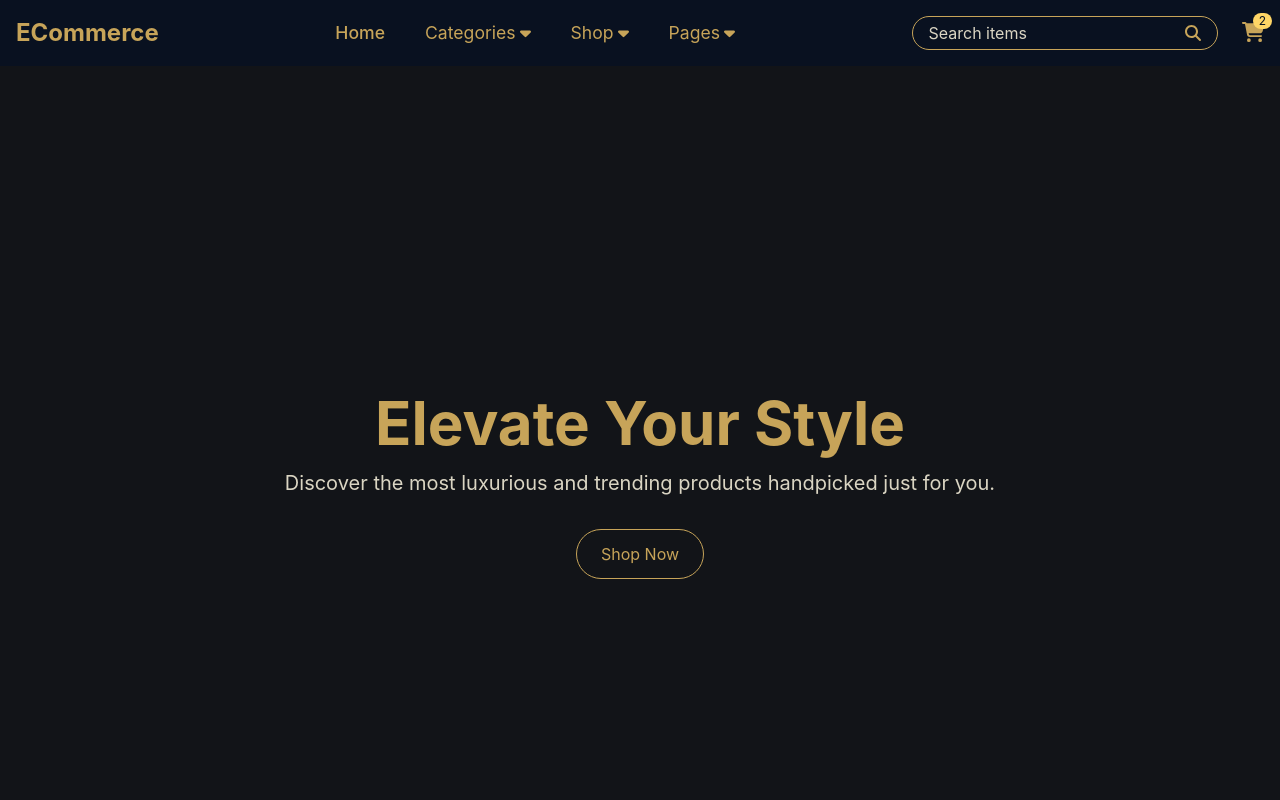
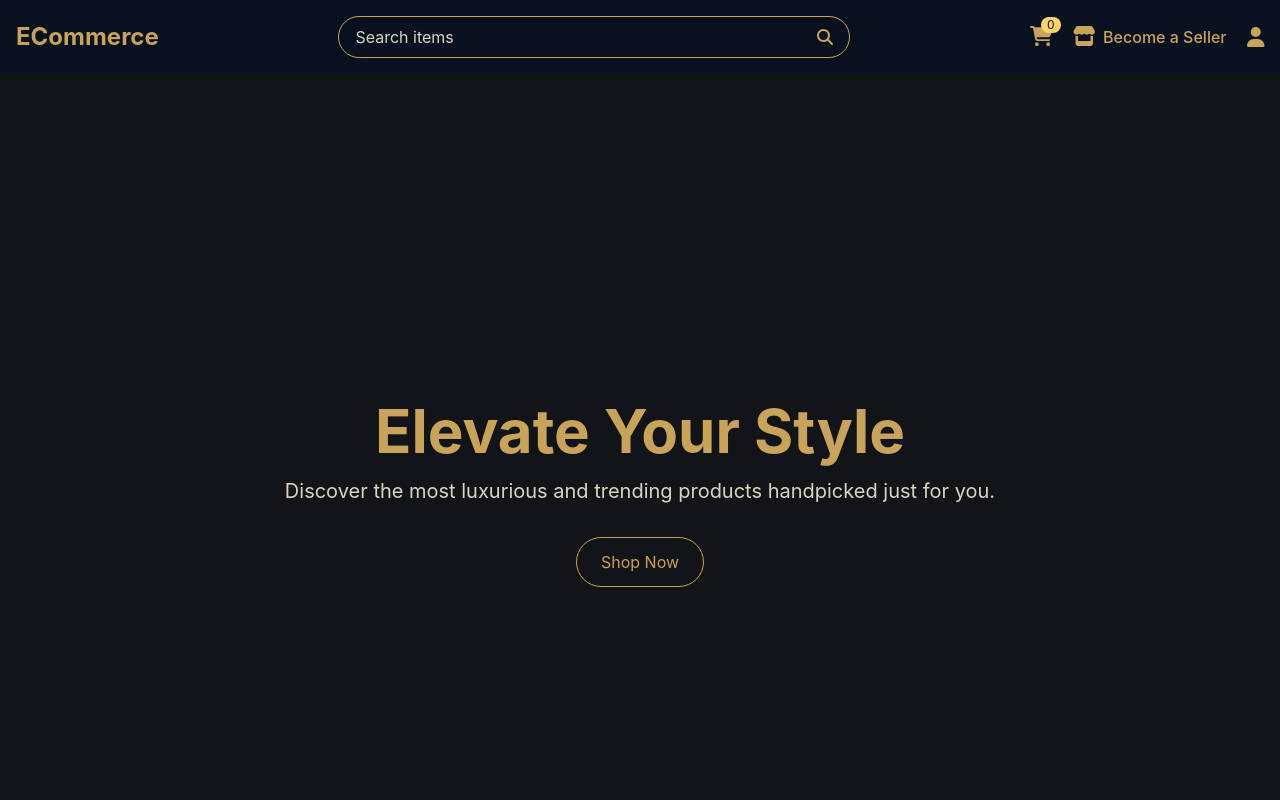
Before and after one commit to prince-sunsara/ECommerce-Frontend, a React (Vite) app: page / in a window 1280 px wide. Shown: the top 800 px of the page. Built offline with nearby package versions, Linux system fonts and the light colour scheme.

Commit message:
Style(navbar): Navbar version 2

```diff
--- a/src/layouts/Navbar.jsx
+++ b/src/layouts/Navbar.jsx
@@ -1,186 +1,174 @@
-import { useState } from "react";
+import { useEffect, useState } from "react";
 import { Link } from "react-router-dom";
 import { FontAwesomeIcon } from "@fortawesome/react-fontawesome";
 import {
-  faCaretDown,
   faCartShopping,
   faSearch,
   faUser,
-  faBars,
   faXmark,
+  faStore,
 } from "@fortawesome/free-solid-svg-icons";
 
 const Navbar = () => {
-  const [openMenu, setOpenMenu] = useState(null);
-  const [mobileMenuOpen, setMobileMenuOpen] = useState(false);
+  const [userDrawerOpen, setUserDrawerOpen] = useState(false);
+  const [isLoggedIn, setIsLoggedIn] = useState(true); // simulate login
 
-  const menus = {
-    Categories: [
-      "Shoes",
-      "Clothing",
-      "Electronics",
-      "Home & Kitchen",
-      "Beauty & Personal Care",
-      "Books",
-      "Mobile Phones",
-      "Laptops & Computers",
-      "Watches",
-      "Jewellery",
-      "Toys & Games",
-      "Sports & Fitness",
-      "Automotive",
-      "Health & Wellness",
-      "Grocery & Essentials",
-      "Baby Products",
-      "Furniture",
-      "Stationery & Office Supplies",
-      "Cameras & Accessories",
-      "Musical Instruments",
-    ],
-    Shop: ["Men", "Women", "Kids"],
-    Pages: ["FAQ", "404", "Terms"],
+  // Close user drawer on outside click
+  useEffect(() => {
+    const handleClickOutside = (e) => {
+      if (
+        userDrawerOpen &&
+        !e.target.closest(".user-drawer") &&
+        !e.target.closest(".fa-user")
+      ) {
+        setUserDrawerOpen(false);
+      }
     };
-
-  const handleMenuToggle = (menu) => {
-    setOpenMenu((prev) => (prev === menu ? null : menu));
-  };
+    document.addEventListener("mousedown", handleClickOutside);
+    return () => document.removeEventListener("mousedown", handleClickOutside);
+  }, [userDrawerOpen]);
 
   return (
     <nav className="bg-[var(--primary-bg)] text-[var(--primary-color)] px-4 py-4 shadow-md">
-      <div className="mx-auto flex items-center justify-between w-full max-w-screen-xl">
-        <Link to="/" className="text-2xl font-bold text-[var(--primary-color)]">
+      <div className="mx-auto w-full max-w-screen-xl flex items-center justify-between gap-4">
+        {/* Left: Logo */}
+        <Link
+          to="/"
+          className="text-2xl font-bold text-[var(--primary-color)] whitespace-nowrap"
+        >
           ECommerce
         </Link>
 
-        <div className="md:hidden">
-          <FontAwesomeIcon
-            icon={mobileMenuOpen ? faXmark : faBars}
-            className="text-2xl text-[var(--primary-color)] cursor-pointer"
-            onClick={() => setMobileMenuOpen(!mobileMenuOpen)}
-          />
-        </div>
-
-        <div className="hidden md:flex items-center gap-10 text-[1.1rem]">
-          <Link
-            to="/"
-            className="font-medium hover:text-[var(--link-hover)] transition-all duration-300"
-          >
-            Home
-          </Link>
-
-          {Object.keys(menus).map((menu) => (
-            <div
-              key={menu}
-              className="relative group"
-              onMouseEnter={() => setOpenMenu(menu)}
-              onMouseLeave={() => setOpenMenu(null)}
-            >
-              <div
-                className="flex items-center gap-1 cursor-pointer hover:text-[var(--link-hover)] transition-all duration-300"
-                onClick={() => handleMenuToggle(menu)}
-              >
-                {menu} <FontAwesomeIcon icon={faCaretDown} />
-              </div>
-              {openMenu === menu && (
-                <div
-                  className={`absolute top-5 left-0 mt-2 bg-[var(--input-bg)] text-sm text-white rounded-lg shadow-lg z-50 p-4 ${
-                    menu === "Categories"
-                      ? "min-w-[90vw] sm:min-w-[600px]"
-                      : "min-w-[200px]"
-                  }`}
-                >
-                  <div
-                    className={`grid gap-3 ${
-                      menu === "Categories"
-                        ? "grid-cols-1 sm:grid-cols-2 md:grid-cols-3"
-                        : "grid-cols-1"
-                    }`}
-                  >
-                    {menus[menu].map((item, index) => (
-                      <Link
-                        key={index}
-                        to={`/${item
-                          .toLowerCase()
-                          .replace(/ & /g, "-")
-                          .replace(/ /g, "-")}`}
-                        className="hover:bg-[var(--border-color)] px-3 py-2 rounded-md whitespace-nowrap"
-                      >
-                        {item}
-                      </Link>
-                    ))}
-                  </div>
-                </div>
-              )}
-            </div>
-          ))}
-        </div>
-
-        <div className="hidden md:flex items-center gap-6">
-          <div className="flex items-center border border-[var(--primary-color)] rounded-full px-4 py-1">
+        {/* Search bar (for medium and above) */}
+        <div className="hidden md:flex flex-1 justify-center">
+          <div className="flex items-center border border-[var(--primary-color)] rounded-full px-4 py-2 w-full max-w-lg">
             <input
               type="text"
               placeholder="Search items"
-              className="bg-transparent text-[var(--text-light)] placeholder:text-[var(--text-dark-light)] focus:outline-none w-full"
+              className="bg-transparent w-full text-[var(--text-light)] placeholder:text-[var(--text-dark-light)] focus:outline-none"
             />
             <FontAwesomeIcon
               icon={faSearch}
               className="ml-2 text-[var(--primary-color)] hover:text-[var(--highlight-color)] cursor-pointer"
             />
           </div>
+        </div>
 
+        {/* Right: Icons */}
+        <div className="flex items-center gap-5">
           <Link to="/user-cart" className="relative">
             <FontAwesomeIcon
               icon={faCartShopping}
               className="text-xl text-[var(--primary-color)] hover:text-[var(--link-hover)] transition"
             />
             <span className="absolute -top-2 -right-2 bg-[var(--highlight-color)] text-[var(--button-text-color)] text-xs px-1.5 rounded-full">
-              2
+              0
             </span>
           </Link>
+
+          <Link
+            to="/become-seller"
+            className="text-sm md:text-base font-medium hover:text-[var(--link-hover)] text-center"
+          >
+            <FontAwesomeIcon
+              icon={faStore}
+              className="text-xl text-[var(--primary-color)] hover:text-[var(--link-hover)] transition mr-2"
+            />
+            Become a Seller
+          </Link>
+
+          <FontAwesomeIcon
+            icon={faUser}
+            className="text-xl cursor-pointer hover:text-[var(--link-hover)] fa-user"
+            onClick={() => setUserDrawerOpen(true)}
+          />
         </div>
       </div>
 
-      {mobileMenuOpen && (
-        <div className="md:hidden mt-4 bg-[var(--input-bg)] p-4 rounded-lg space-y-2">
-          <Link to="/" className="block hover:text-[var(--link-hover)]">
-            Home
+      {/* Mobile Search bar (visible only below md) */}
+      <div className="md:hidden">
+        <div className="flex items-center border border-[var(--primary-color)] rounded-full px-4 py-2">
+          <input
+            type="text"
+            placeholder="Search items"
+            className="bg-transparent w-full text-[var(--text-light)] placeholder:text-[var(--text-dark-light)] focus:outline-none"
+          />
+          <FontAwesomeIcon
+            icon={faSearch}
+            className="ml-2 text-[var(--primary-color)] hover:text-[var(--highlight-color)] cursor-pointer"
+          />
+        </div>
+      </div>
+
+      {/* Side Drawer for User Options */}
+      {userDrawerOpen && (
+        <div className="fixed top-0 right-0 h-full w-72 bg-[var(--input-bg)] shadow-lg z-50 p-6 transition-all duration-300 ease-in-out user-drawer">
+          <button
+            className="absolute top-4 right-4 text-white text-xl"
+            onClick={() => setUserDrawerOpen(false)}
+          >
+            <FontAwesomeIcon icon={faXmark} />
+          </button>
+
+          <h3 className="text-lg font-semibold mb-4 text-[var(--highlight-color)]">
+            User Panel
+          </h3>
+
+          {!isLoggedIn ? (
+            <div className="space-y-4">
+              <Link
+                to="/signup"
+                className="block hover:text-[var(--highlight-color)]"
+              >
+                Sign Up
               </Link>
-          {Object.keys(menus).map((menu, idx) => (
-            <div key={idx}>
-              <div
-                className="flex justify-between items-center cursor-pointer py-2"
-                onClick={() => handleMenuToggle(menu)}
+              <Link
+                to="/login"
+                className="block hover:text-[var(--highlight-color)]"
               >
-                {menu}
-                <FontAwesomeIcon icon={faCaretDown} />
+                Login
+              </Link>
             </div>
-              {openMenu === menu && (
-                <div className="pl-4 space-y-1">
-                  {menus[menu].map((item, index) => (
+          ) : (
+            <div className="space-y-4">
               <Link
-                      key={index}
-                      to={`/${item
-                        .toLowerCase()
-                        .replace(/ & /g, "-")
-                        .replace(/ /g, "-")}`}
-                      className="block text-sm hover:text-[var(--highlight-color)]"
+                to="/profile"
+                className="block hover:text-[var(--highlight-color)]"
               >
-                      {item}
+                My Profile
               </Link>
-                  ))}
+              <Link
+                to="/wishlist"
+                className="block hover:text-[var(--highlight-color)]"
+              >
+                Wishlist
+              </Link>
+              <Link
+                to="/orders"
+                className="block hover:text-[var(--highlight-color)]"
+              >
+                Orders
+              </Link>
+              <Link
+                to="/categories"
+                className="block hover:text-[var(--highlight-color)]"
+              >
+                Categories
+              </Link>
+              <Link
+                to="/settings"
+                className="block hover:text-[var(--highlight-color)]"
+              >
+                Settings
+              </Link>
+              <button
+                onClick={() => setIsLoggedIn(false)}
+                className="text-red-500 hover:text-red-600"
+              >
+                Logout
+              </button>
             </div>
           )}
-            </div>
-          ))}
-
-          <div className="flex items-center gap-3 pt-2">
-            <Link to="/user-profile">
-              <FontAwesomeIcon icon={faUser} className="text-xl text-[var(--primary-color)]" />
-            </Link>
-            <Link to="/user-cart">
-              <FontAwesomeIcon icon={faCartShopping} className="text-xl text-[var(--primary-color)]" />
-            </Link>
-          </div>
         </div>
       )}
     </nav>
```
Lines whose indentation alone changed are shown as unchanged.
